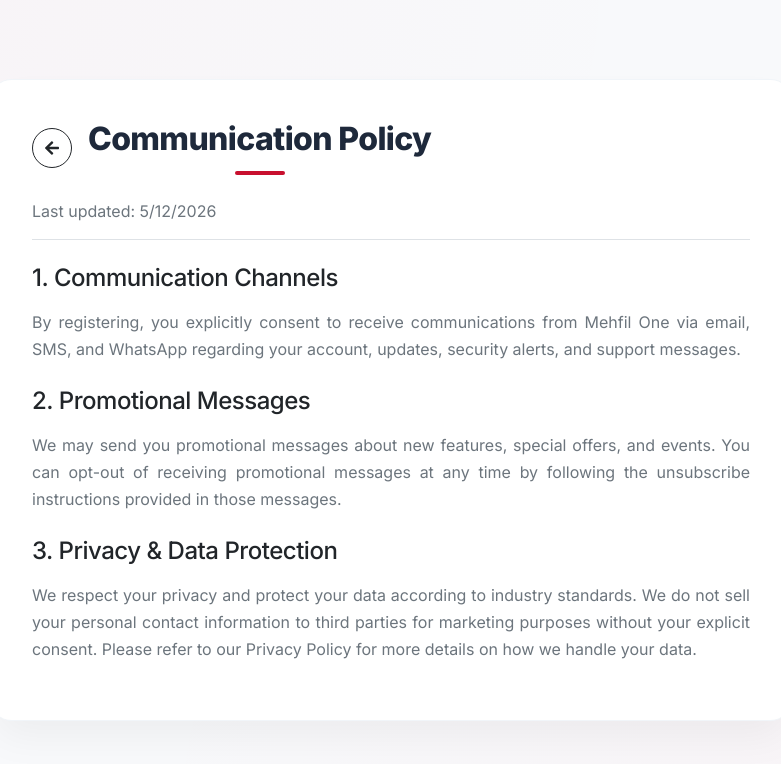
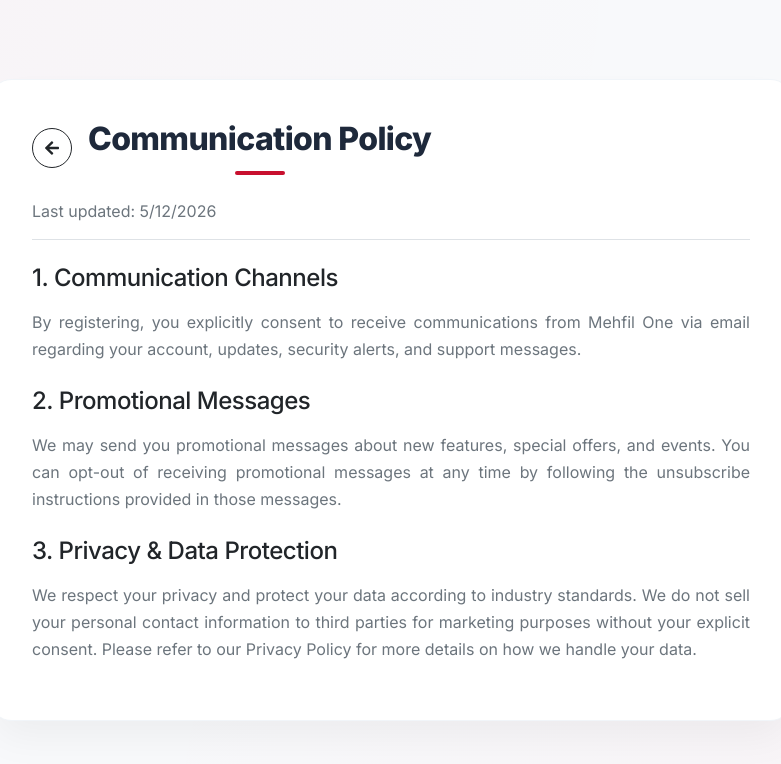
Before and after one commit to devdeploi/Mehfil-One-React, a React (Vite) app: page /policy in a window 1280 px wide. Shown: the top 764 px of the page, without its empty margins (249-1030 px from the left). Built offline with nearby package versions, Linux system fonts and the light colour scheme.

Commit message:
feat: add footer component, policy page template, and resource page structure

```diff
--- a/src/pages/common/Policy.jsx
+++ b/src/pages/common/Policy.jsx
@@ -28,7 +28,7 @@
 
                 <div className="mt-4 text-secondary" style={{ textAlign: 'justify', lineHeight: '1.7' }}>
                     <h4 className="text-dark mt-4 mb-3">1. Communication Channels</h4>
-                    <p>By registering, you explicitly consent to receive communications from Mehfil One via email, SMS, and WhatsApp regarding your account, updates, security alerts, and support messages.</p>
+                    <p>By registering, you explicitly consent to receive communications from Mehfil One via email regarding your account, updates, security alerts, and support messages.</p>
 
                     <h4 className="text-dark mt-4 mb-3">2. Promotional Messages</h4>
                     <p>We may send you promotional messages about new features, special offers, and events. You can opt-out of receiving promotional messages at any time by following the unsubscribe instructions provided in those messages.</p>
--- a/src/pages/landing/ResourcePage.jsx
+++ b/src/pages/landing/ResourcePage.jsx
@@ -53,7 +53,7 @@
                         <p className="text-secondary border-bottom pb-4 mb-4" style={{ fontSize: '0.9rem' }}>Last updated: {new Date().toLocaleDateString()}</p>
                         <div className="text-secondary" style={{ textAlign: 'justify', lineHeight: '1.8', fontSize: '1.05rem' }}>
                             <h4 className="text-dark mt-4 mb-3 fw-bold">1. Communication Channels</h4>
-                            <p>By registering, you explicitly consent to receive communications from Mehfil One via email, SMS, and WhatsApp regarding your account, updates, security alerts, and support messages.</p>
+                            <p>By registering, you explicitly consent to receive communications from Mehfil One via email regarding your account, updates, security alerts, and support messages.</p>
                             <h4 className="text-dark mt-4 mb-3 fw-bold">2. Promotional Messages</h4>
                             <p>We may send you promotional messages about new features, special offers, and events. You can opt-out of receiving promotional messages at any time by following the unsubscribe instructions provided in those messages.</p>
                             <h4 className="text-dark mt-4 mb-3 fw-bold">3. Privacy & Data Protection</h4>
--- a/src/pages/landing/components/Footer.jsx
+++ b/src/pages/landing/components/Footer.jsx
@@ -84,7 +84,6 @@
                         <h4 className="ft-col-title">Get in Touch</h4>
                         <ul className="ft-contact-list">
                             <li><span className="ft-contact-icon"><FaHeadset /></span>Email Support</li>
-                            <li><span className="ft-contact-icon"><FaBell /></span>+91 9789621043</li>
                             <li><span className="ft-contact-icon"><FaEnvelope /></span>info@mehfilone.in</li>
 
                         </ul>
```
